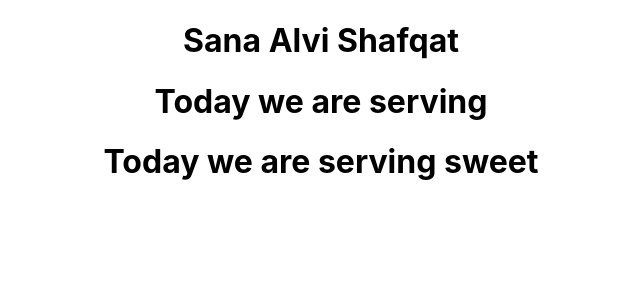
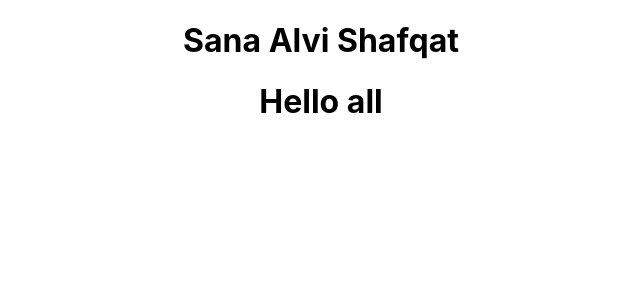
Before and after one commit to SanaAlvi/demo-app1, a React (Create React App) app: page / in a window 1280 px wide. Shown: the top 300 px of the page, without its empty margins (319-959 px from the left). Built offline with nearby package versions, Linux system fonts and the light colour scheme.

Commit message:
Update dinner.js

```diff
--- a/src/dinner.js
+++ b/src/dinner.js
@@ -1,12 +1,10 @@
 import React from "react";
 
 
-function Dinner (props) {
+function Dinner () {
     return (
         <div>
-        <h1> Today we are serving {props.dishName} </h1>
-        <h1> Today we are serving sweet {props.sweetDish} </h1>
-
+        <h1>Hello all</h1>
         </div>
     )
 }
```
